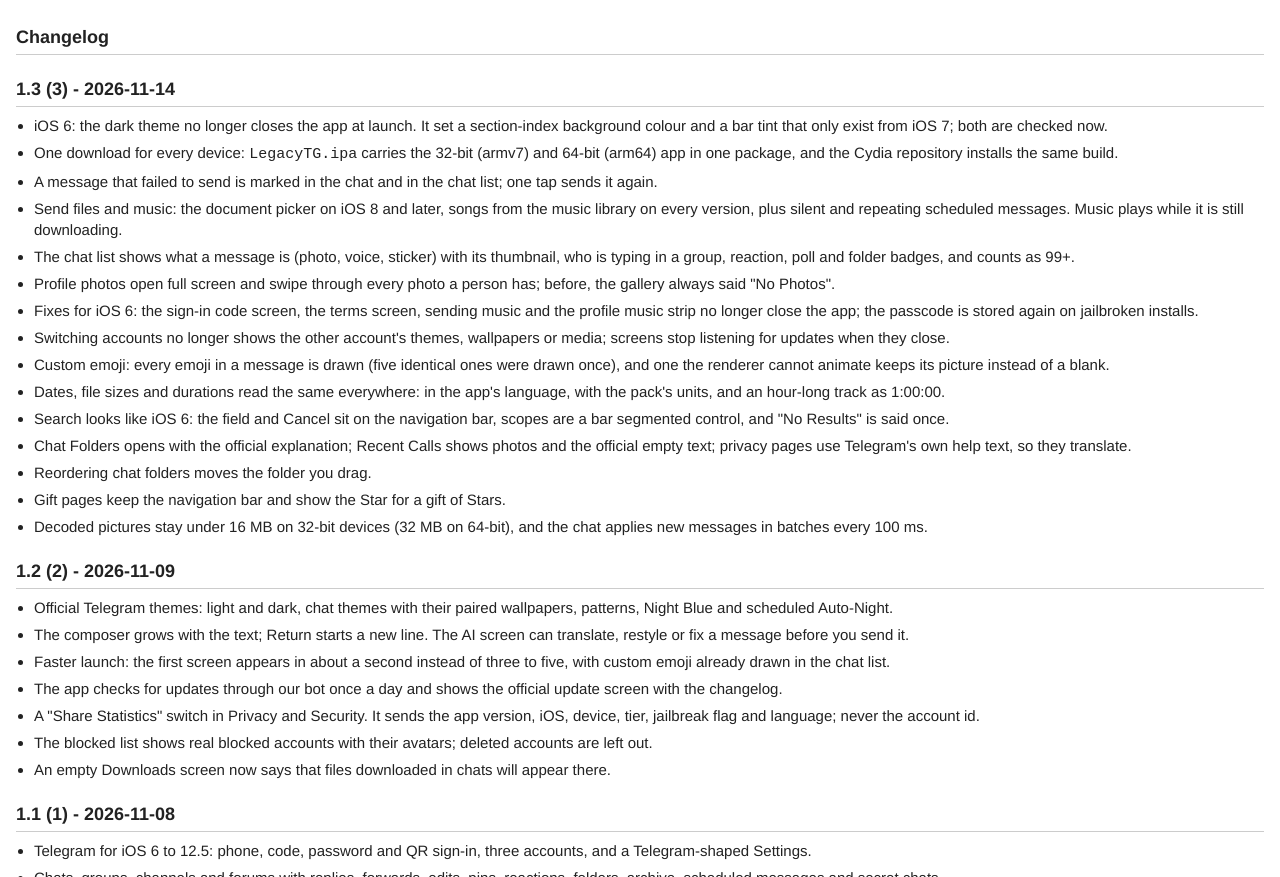
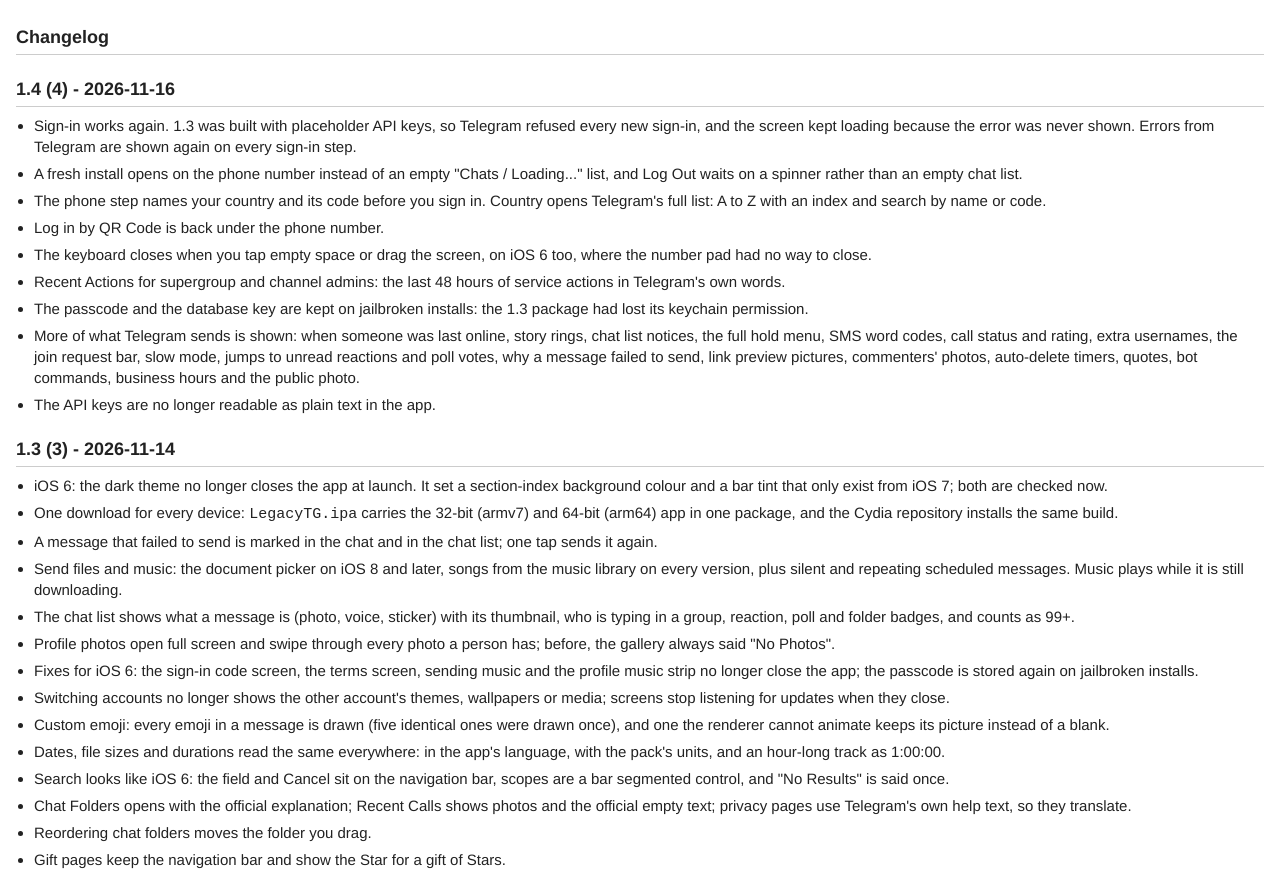
Before and after one commit to bla1r1/LegacyTG, a plain HTML site: page depiction/org.legacy.itg/index.html in a window 1280 px wide. Shown: the part 852-1729 px from the top of the page. Drawn offline with Linux system fonts and the light colour scheme.

Commit message:
cydia: 1.4 (4)

```diff
--- a/depiction/org.legacy.itg/index.html
+++ b/depiction/org.legacy.itg/index.html
@@ -36,6 +36,18 @@ LegacyTG repository.</p>
 </tr></table>
 
 <h2>Changelog</h2>
+<h2>1.4 (4) - 2026-11-16</h2>
+<ul>
+<li>Sign-in works again. 1.3 was built with placeholder API keys, so Telegram refused every new sign-in, and the screen kept loading because the error was never shown. Errors from Telegram are shown again on every sign-in step.</li>
+<li>A fresh install opens on the phone number instead of an empty &quot;Chats / Loading...&quot; list, and Log Out waits on a spinner rather than an empty chat list.</li>
+<li>The phone step names your country and its code before you sign in. Country opens Telegram&#x27;s full list: A to Z with an index and search by name or code.</li>
+<li>Log in by QR Code is back under the phone number.</li>
+<li>The keyboard closes when you tap empty space or drag the screen, on iOS 6 too, where the number pad had no way to close.</li>
+<li>Recent Actions for supergroup and channel admins: the last 48 hours of service actions in Telegram&#x27;s own words.</li>
+<li>The passcode and the database key are kept on jailbroken installs: the 1.3 package had lost its keychain permission.</li>
+<li>More of what Telegram sends is shown: when someone was last online, story rings, chat list notices, the full hold menu, SMS word codes, call status and rating, extra usernames, the join request bar, slow mode, jumps to unread reactions and poll votes, why a message failed to send, link preview pictures, commenters&#x27; photos, auto-delete timers, quotes, bot commands, business hours and the public photo.</li>
+<li>The API keys are no longer readable as plain text in the app.</li>
+</ul>
 <h2>1.3 (3) - 2026-11-14</h2>
 <ul>
 <li>iOS 6: the dark theme no longer closes the app at launch. It set a section-index background colour and a bar tint that only exist from iOS 7; both are checked now.</li>
```
